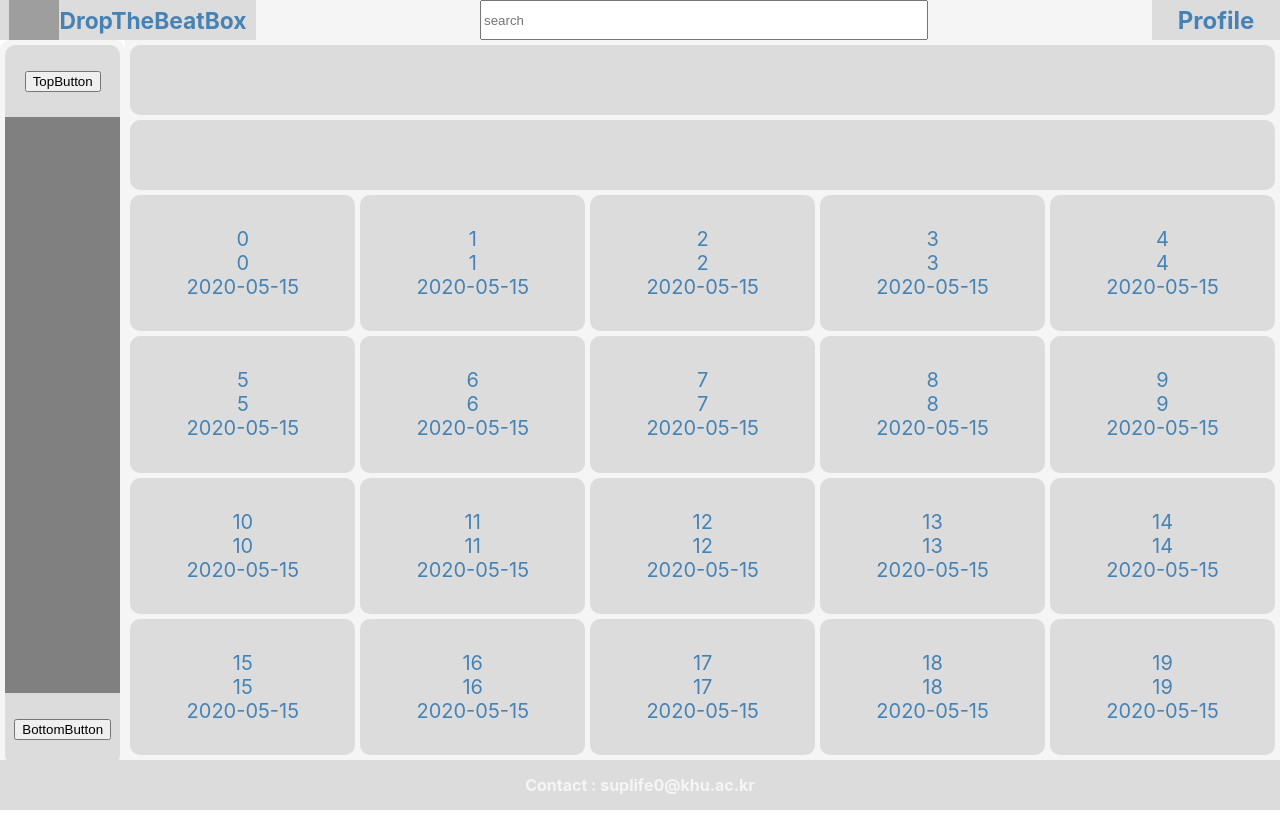
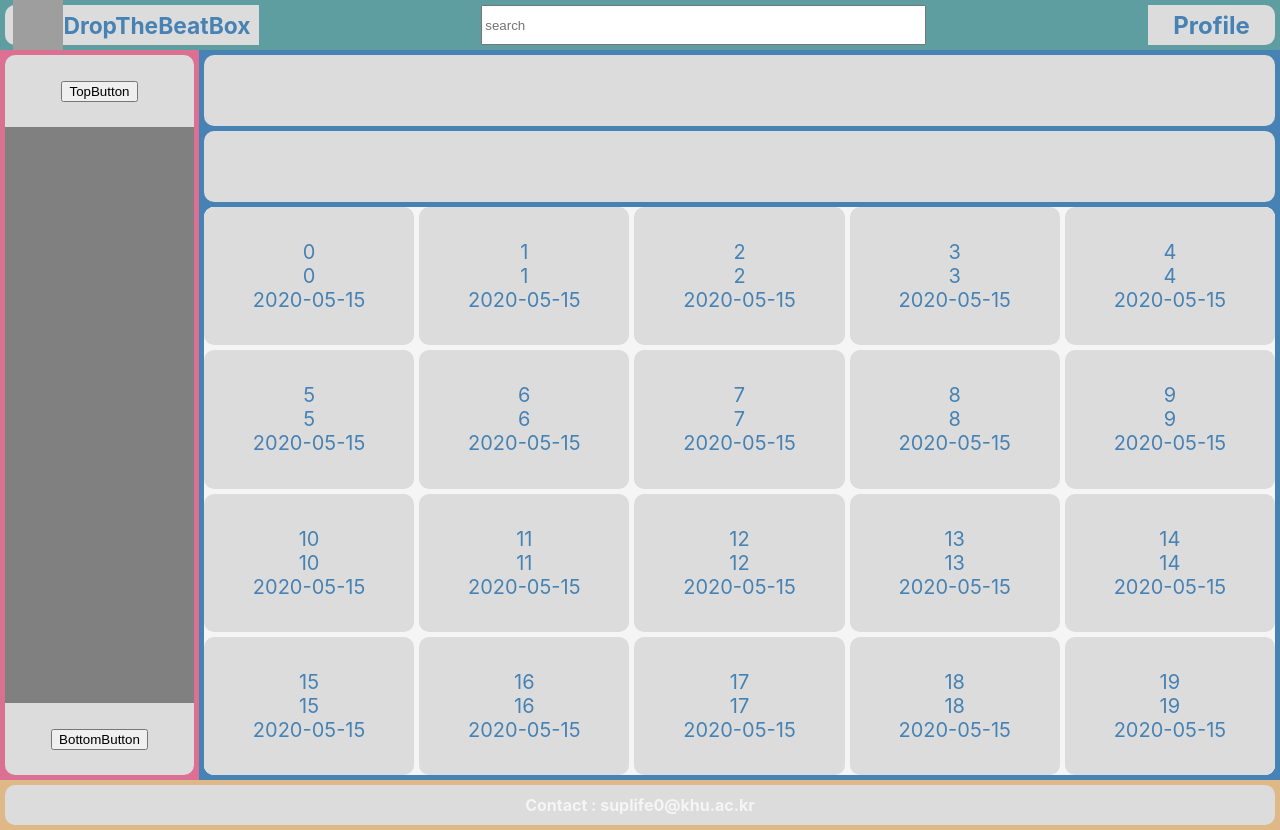
Before and after one commit to drop-the-beat-box/client, a React (Create React App) app: page / in a window 1280 px wide. Built offline with nearby package versions, Linux system fonts and the light colour scheme; grey boxes are pictures that could not be loaded.

Commit message:
feat : 레이아웃 조정

```diff
--- a/src/assets/css/body.css
+++ b/src/assets/css/body.css
@@ -3,11 +3,10 @@
   padding: 5px;
   flex-direction: column;
   gap: 5px;
-  background: whitesmoke;
-  width: 100%;
+  background: steelblue;
+  width: 85%;
   height: 100%;
   color: royalblue;
-  box-sizing: border-box;
   justify-content: center;
   align-items: center;
 }
@@ -38,8 +37,8 @@
   justify-content: center;
   width: 100%;
   height: 80%;
-  background-color: gainsboro;
   border-radius: 10px;
+  background-color: white;
 }
 
 .body-container {
@@ -50,6 +49,7 @@
   width: 100%;
   height: 100%;
   background-color: whitesmoke;
+  border-radius: 10px;
 }
 
 .content-entity {
--- a/src/assets/css/footer.css
+++ b/src/assets/css/footer.css
@@ -6,5 +6,16 @@
   align-items: center;
   justify-content: center;
   padding: 5px;
+  background-color: burlywood;
+}
+
+.footer-center {
+  display: flex;
+  width: 100%;
+  height: 100%;
+  color: whitesmoke;
+  align-items: center;
+  justify-content: center;
   background-color: gainsboro;
+  border-radius: 10px;
 }
--- a/src/assets/css/header.css
+++ b/src/assets/css/header.css
@@ -5,8 +5,21 @@
   color: whitesmoke;
   align-items: center;
   justify-content: center;
-  background: whitesmoke;
-  border-radius: 10px;
+  background: cadetblue;
+  padding: 5px;
+}
+
+.header-logo {
+  display: flex;
+  width: 20%;
+  height: 100%;
+  align-items: center;
+  justify-content: center;
+  color: steelblue;
+  background: gainsboro;
+  font-size: 95%;
+  border-top-left-radius: 10px;
+  border-bottom-left-radius: 10px;
 }
 
 .header-search {
@@ -23,17 +36,6 @@
   height: 100%;
 }
 
-.header-logo {
-  display: flex;
-  width: 20%;
-  height: 100%;
-  align-items: center;
-  justify-content: center;
-  color: steelblue;
-  background: gainsboro;
-  font-size: 95%;
-}
-
 .header-profile {
   display: flex;
   width: 10%;
@@ -43,4 +45,6 @@
   background: gainsboro;
   color: steelblue;
   font-size: 100%;
+  border-top-right-radius: 10px;
+  border-bottom-right-radius: 10px;
 }
--- a/src/assets/css/layout.css
+++ b/src/assets/css/layout.css
@@ -1,7 +1,8 @@
 .layout {
   display: flex;
   flex-direction: column;
-  background-color: white;
+  background-color: red;
+  gap: 10px;
 }
 
 .top {
--- a/src/assets/css/sidebar.css
+++ b/src/assets/css/sidebar.css
@@ -1,11 +1,10 @@
 .sidebar {
   display: flex;
   flex-direction: column;
-  background-color: whitesmoke;
+  background-color: palevioletred;
   padding: 5px;
-  width: 10%;
+  width: 15%;
   height: 100%;
-  border-radius: 10px;
 }
 
 .sidebar-top {
--- a/src/components/Body.jsx
+++ b/src/components/Body.jsx
@@ -23,14 +23,13 @@ function Body() {
   }
 
   return (
-    <body className="body">
+    <div className="body">
       <div className="body-top"></div>
       <div className="body-second"></div>
-
       <div className="body-main">
         <div className="body-container">{rendering}</div>
       </div>
-    </body>
+    </div>
   );
 }
 
```
Also changed, not shown: 1 other file (tests, documents, lock files or other folders).
